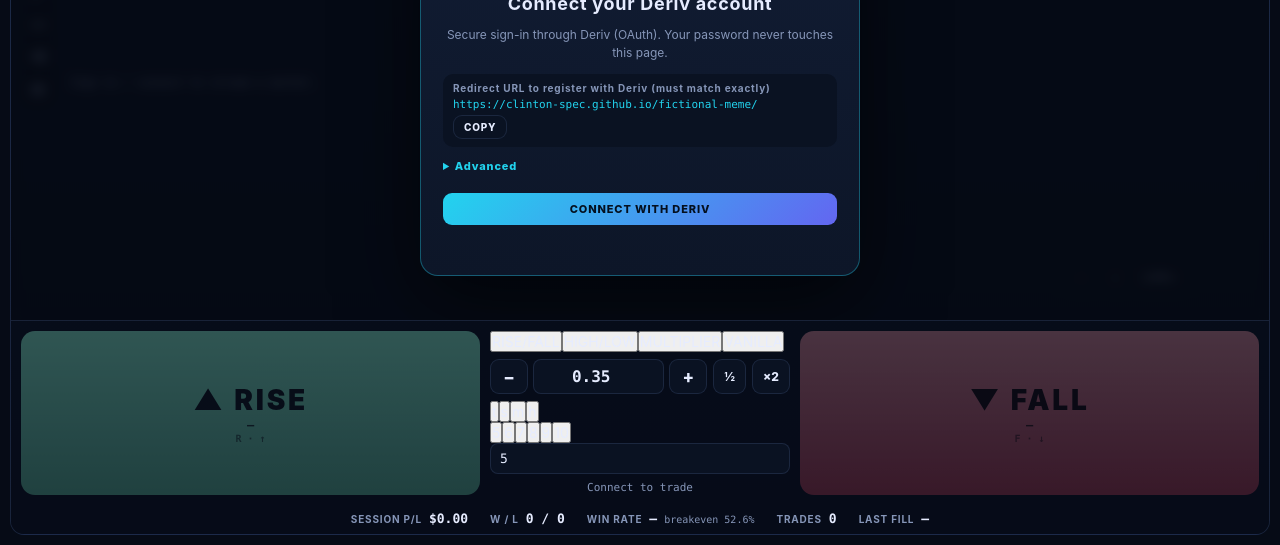
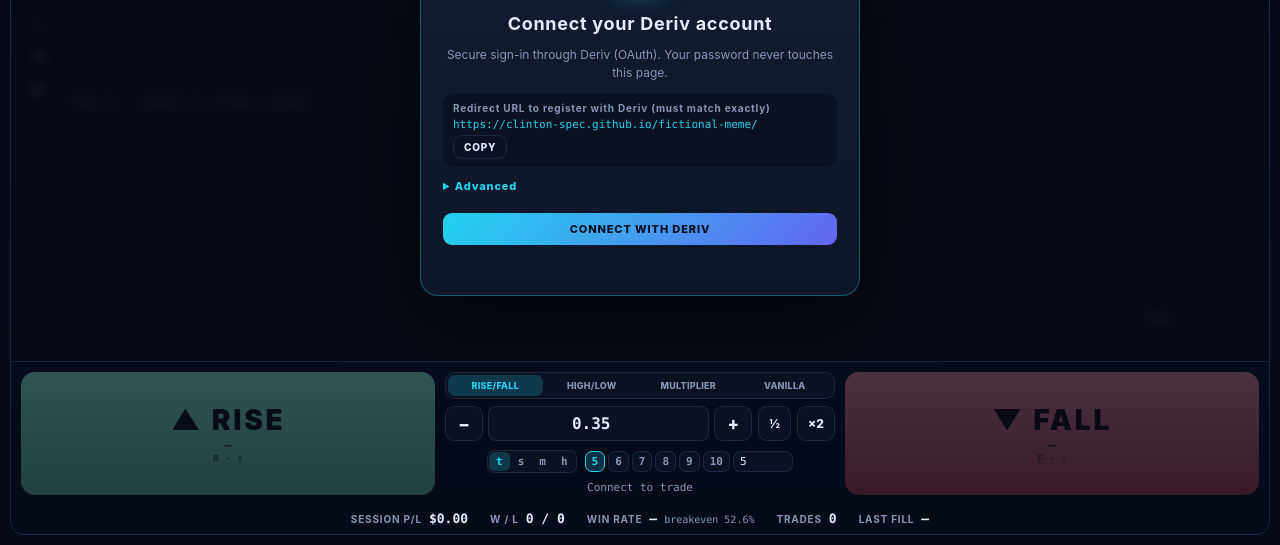
Before and after one commit to Clinton-spec/fictional-meme, a plain HTML site: page index.html in a window 1280 px wide. Shown: the part 255-800 px from the top of the page. Drawn offline with Linux system fonts and the light colour scheme.

Commit message:
Modify dock layout and add styles for trade options
Updated the dock layout and added new styles for trade options.

```diff
--- a/style.css
+++ b/style.css
@@ -173,7 +173,7 @@ input:focus,select:focus{border-color:var(--cyan);box-shadow:0 0 0 2px rgba(34,2
 details summary{cursor:pointer;color:var(--cyan);font-size:11px;font-weight:800;letter-spacing:.08em;margin-bottom:8px}
 
 /* ---------- dock ---------- */
-.dock{display:grid;grid-template-columns:1fr minmax(210px,300px) 1fr;gap:10px;padding:10px;border-top:1px solid var(--line);background:rgba(6,11,22,.7);flex:none}
+.dock{display:grid;grid-template-columns:1fr minmax(250px,390px) 1fr;gap:10px;padding:10px;border-top:1px solid var(--line);background:rgba(6,11,22,.7);flex:none}
 .chartbox.fs .dock{padding:10px calc(10px + env(safe-area-inset-right)) 10px calc(10px + env(safe-area-inset-left))}
 .trade{border:0;border-radius:14px;padding:12px 10px;display:flex;flex-direction:column;align-items:center;justify-content:center;gap:1px;color:#04101f;font-weight:900;transition:transform .05s,filter .15s,opacity .15s;user-select:none;-webkit-user-select:none;touch-action:manipulation}
 .trade span{font-size:clamp(18px,2.6vw,28px);letter-spacing:.1em}
@@ -216,3 +216,19 @@ details summary{cursor:pointer;color:var(--cyan);font-size:11px;font-weight:800;
   .stats{gap:4px 14px}
   .meter .mc span{display:none}
 }
+
+/* ---------- v3.1: trade options ---------- */
+.modes{display:grid;grid-template-columns:repeat(4,1fr);gap:2px;background:var(--bg2);border:1px solid var(--line);border-radius:9px;padding:2px}
+.modes button{border:0;background:transparent;color:var(--mut);font-weight:800;font-size:9px;letter-spacing:.03em;padding:5px 1px;border-radius:7px;white-space:nowrap}
+.modes button.on{background:rgba(34,211,238,.2);color:var(--cyan)}
+.opt{display:flex;flex-wrap:wrap;gap:5px 8px;align-items:center;justify-content:center;min-height:26px}
+.useg{display:flex;gap:1px;background:var(--bg2);border:1px solid var(--line);border-radius:7px;padding:1px}
+.useg button{border:0;background:transparent;color:var(--mut);font-family:var(--mono);font-size:11px;font-weight:800;padding:3px 7px;border-radius:6px}
+.useg button.on{background:rgba(34,211,238,.2);color:var(--cyan)}
+.chips{display:flex;gap:3px;align-items:center}
+.chips button{border:1px solid var(--line);background:var(--bg2);border-radius:7px;padding:3px 6px;font-family:var(--mono);font-size:11px;font-weight:800;color:var(--mut)}
+.chips button.on{background:rgba(34,211,238,.2);color:var(--cyan);border-color:var(--cyan)}
+.opt input[type=number]{width:60px;padding:3px 6px;font-size:11px}
+.opt label{flex-direction:row;align-items:center;gap:4px;font-size:9px}
+.opt select{width:auto;padding:3px 5px;font-size:11px}
+#tcClose{margin-top:7px;width:100%}
```
